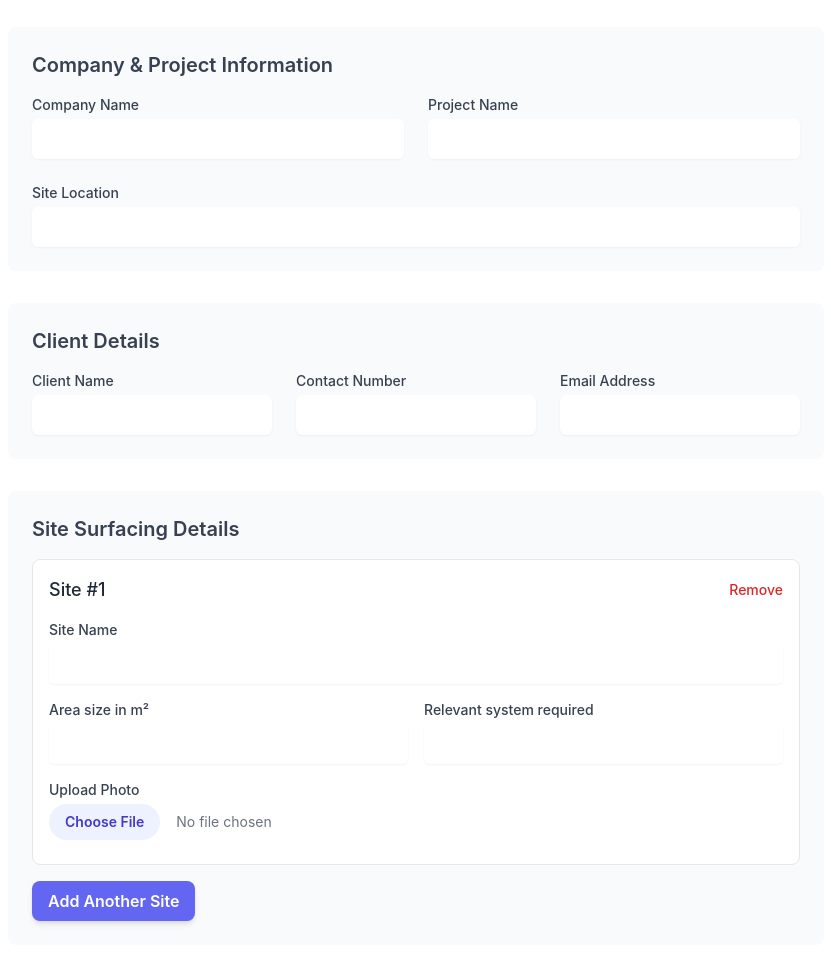
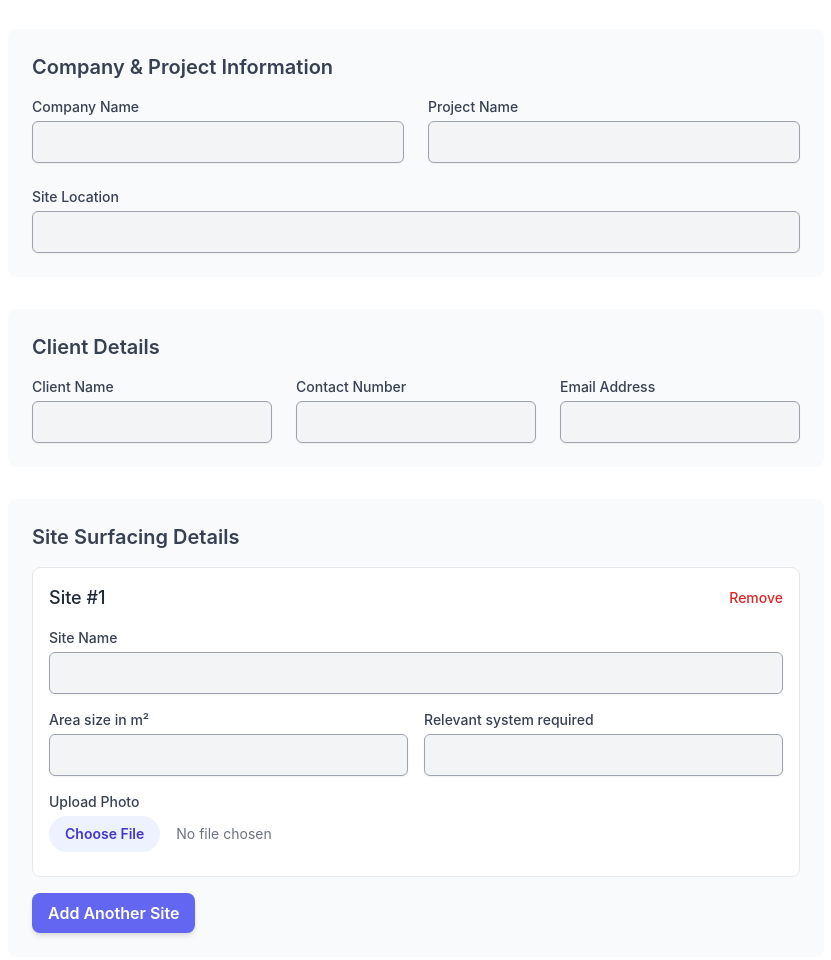
Before and after one commit to Trevor-PC/rfq-form, a plain HTML site: page index.html in a window 1280 px wide. Shown: the part 297-1257 px from the top of the page, without its empty margins (224-1055 px from the left). Drawn offline with nearby package versions, Linux system fonts and the light colour scheme.

Commit message:
Update index.html
V5

```diff
--- a/index.html
+++ b/index.html
@@ -29,7 +29,7 @@
         <!-- Google Drive Link Field -->
         <div class="mb-8 p-6 bg-gray-50 rounded-lg">
             <label for="googleDriveLink" class="block text-sm font-medium text-gray-700">Google Drive Link</label>
-            <input type="url" id="googleDriveLink" class="mt-1 block w-full rounded-md border-gray-600 shadow-sm focus:border-indigo-700 focus:ring focus:ring-indigo-300 focus:ring-opacity-50 p-2" placeholder="e.g., https://drive.google.com/drive/folders/...">
+            <input type="url" id="googleDriveLink" class="mt-1 block w-full rounded-md border border-gray-400 bg-gray-100 shadow-sm focus:border-indigo-700 focus:ring focus:ring-indigo-300 focus:ring-opacity-50 p-2" placeholder="e.g., https://drive.google.com/drive/folders/...">
         </div>
 
         <!-- Company Name and Project Info -->
@@ -38,15 +38,15 @@
             <div class="grid grid-cols-1 md:grid-cols-2 gap-6">
                 <div>
                     <label for="companyName" class="block text-sm font-medium text-gray-700">Company Name</label>
-                    <input type="text" id="companyName" class="mt-1 block w-full rounded-md border-gray-600 shadow-sm focus:border-indigo-700 focus:ring focus:ring-indigo-300 focus:ring-opacity-50 p-2">
+                    <input type="text" id="companyName" class="mt-1 block w-full rounded-md border border-gray-400 bg-gray-100 shadow-sm focus:border-indigo-700 focus:ring focus:ring-indigo-300 focus:ring-opacity-50 p-2">
                 </div>
                 <div>
                     <label for="projectName" class="block text-sm font-medium text-gray-700">Project Name</label>
-                    <input type="text" id="projectName" class="mt-1 block w-full rounded-md border-gray-600 shadow-sm focus:border-indigo-700 focus:ring focus:ring-indigo-300 focus:ring-opacity-50 p-2">
+                    <input type="text" id="projectName" class="mt-1 block w-full rounded-md border border-gray-400 bg-gray-100 shadow-sm focus:border-indigo-700 focus:ring focus:ring-indigo-300 focus:ring-opacity-50 p-2">
                 </div>
                 <div class="md:col-span-2">
                     <label for="siteLocation" class="block text-sm font-medium text-gray-700">Site Location</label>
-                    <input type="text" id="siteLocation" class="mt-1 block w-full rounded-md border-gray-600 shadow-sm focus:border-indigo-700 focus:ring focus:ring-indigo-300 focus:ring-opacity-50 p-2">
+                    <input type="text" id="siteLocation" class="mt-1 block w-full rounded-md border border-gray-400 bg-gray-100 shadow-sm focus:border-indigo-700 focus:ring focus:ring-indigo-300 focus:ring-opacity-50 p-2">
                 </div>
             </div>
         </div>
@@ -57,15 +57,15 @@
             <div class="grid grid-cols-1 md:grid-cols-3 gap-6">
                 <div>
                     <label for="clientName" class="block text-sm font-medium text-gray-700">Client Name</label>
-                    <input type="text" id="clientName" class="mt-1 block w-full rounded-md border-gray-600 shadow-sm focus:border-indigo-700 focus:ring focus:ring-indigo-300 focus:ring-opacity-50 p-2">
+                    <input type="text" id="clientName" class="mt-1 block w-full rounded-md border border-gray-400 bg-gray-100 shadow-sm focus:border-indigo-700 focus:ring focus:ring-indigo-300 focus:ring-opacity-50 p-2">
                 </div>
                 <div>
                     <label for="contactNumber" class="block text-sm font-medium text-gray-700">Contact Number</label>
-                    <input type="tel" id="contactNumber" class="mt-1 block w-full rounded-md border-gray-600 shadow-sm focus:border-indigo-700 focus:ring focus:ring-indigo-300 focus:ring-opacity-50 p-2">
+                    <input type="tel" id="contactNumber" class="mt-1 block w-full rounded-md border border-gray-400 bg-gray-100 shadow-sm focus:border-indigo-700 focus:ring focus:ring-indigo-300 focus:ring-opacity-50 p-2">
                 </div>
                 <div>
                     <label for="emailAddress" class="block text-sm font-medium text-gray-700">Email Address</label>
-                    <input type="email" id="emailAddress" class="mt-1 block w-full rounded-md border-gray-600 shadow-sm focus:border-indigo-700 focus:ring focus:ring-indigo-300 focus:ring-opacity-50 p-2">
+                    <input type="email" id="emailAddress" class="mt-1 block w-full rounded-md border border-gray-400 bg-gray-100 shadow-sm focus:border-indigo-700 focus:ring focus:ring-indigo-300 focus:ring-opacity-50 p-2">
                 </div>
             </div>
         </div>
@@ -83,17 +83,17 @@
                     <div class="grid grid-cols-1 gap-4">
                         <div>
                             <label class="block text-sm font-medium text-gray-700">Site Name</label>
-                            <input type="text" class="mt-1 block w-full rounded-md border-gray-600 shadow-sm p-2 site-name">
+                            <input type="text" class="mt-1 block w-full rounded-md border border-gray-400 bg-gray-100 shadow-sm p-2 site-name">
                         </div>
                     </div>
                     <div class="grid grid-cols-1 sm:grid-cols-2 gap-4 mt-4">
                         <div>
                             <label class="block text-sm font-medium text-gray-700">Area size in m²</label>
-                            <input type="number" class="mt-1 block w-full rounded-md border-gray-600 shadow-sm p-2 area-size">
+                            <input type="number" class="mt-1 block w-full rounded-md border border-gray-400 bg-gray-100 shadow-sm p-2 area-size">
                         </div>
                         <div>
                             <label class="block text-sm font-medium text-gray-700">Relevant system required</label>
-                            <input type="text" class="mt-1 block w-full rounded-md border-gray-600 shadow-sm p-2 system-required">
+                            <input type="text" class="mt-1 block w-full rounded-md border border-gray-400 bg-gray-100 shadow-sm p-2 system-required">
                         </div>
                         <div class="md:col-span-2">
                             <label class="block text-sm font-medium text-gray-700">Upload Photo</label>
@@ -133,7 +133,7 @@
 
                 <div id="colorInputContainer" class="hidden">
                     <label for="rubberColor" class="block text-sm font-medium text-gray-700">Color (if colored rubber is chosen):</label>
-                    <input type="text" id="rubberColor" class="mt-1 block w-full rounded-md border-gray-600 shadow-sm p-2">
+                    <input type="text" id="rubberColor" class="mt-1 block w-full rounded-md border border-gray-400 bg-gray-100 shadow-sm p-2">
                 </div>
 
                 <!-- Tickboxes -->
@@ -154,7 +154,7 @@
                 <!-- Current Condition -->
                 <div>
                     <label class="text-sm font-medium text-gray-700 mb-2 block">Current condition of the area:</label>
-                    <input type="text" id="currentCondition" class="mt-1 block w-full rounded-md border-gray-600 shadow-sm p-2">
+                    <input type="text" id="currentCondition" class="mt-1 block w-full rounded-md border border-gray-400 bg-gray-100 shadow-sm p-2">
                 </div>
             </div>
         </div>
@@ -286,17 +286,17 @@
                     <div class="grid grid-cols-1 gap-4">
                         <div>
                             <label class="block text-sm font-medium text-gray-700">Site Name</label>
-                            <input type="text" class="mt-1 block w-full rounded-md border-gray-600 shadow-sm p-2 site-name">
+                            <input type="text" class="mt-1 block w-full rounded-md border border-gray-400 bg-gray-100 shadow-sm p-2 site-name">
                         </div>
                     </div>
                     <div class="grid grid-cols-1 sm:grid-cols-2 gap-4 mt-4">
                         <div>
                             <label class="block text-sm font-medium text-gray-700">Area size in m²</label>
-                            <input type="number" class="mt-1 block w-full rounded-md border-gray-600 shadow-sm p-2 area-size">
+                            <input type="number" class="mt-1 block w-full rounded-md border border-gray-400 bg-gray-100 shadow-sm p-2 area-size">
                         </div>
                         <div>
                             <label class="block text-sm font-medium text-gray-700">Relevant system required</label>
-                            <input type="text" class="mt-1 block w-full rounded-md border-gray-600 shadow-sm p-2 system-required">
+                            <input type="text" class="mt-1 block w-full rounded-md border border-gray-400 bg-gray-100 shadow-sm p-2 system-required">
                         </div>
                         <div class="md:col-span-2">
                             <label class="block text-sm font-medium text-gray-700">Upload Photo</label>
```
